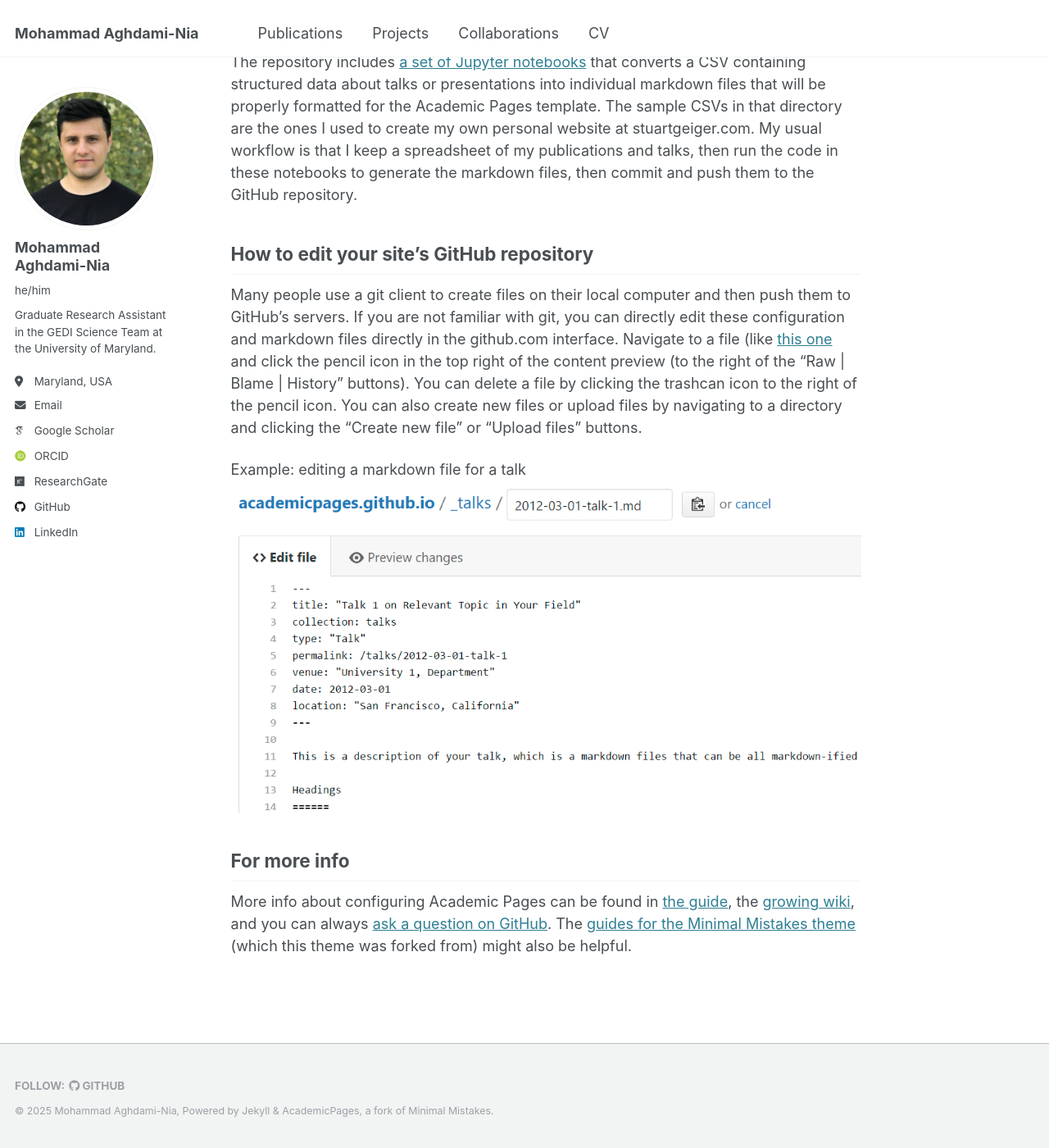
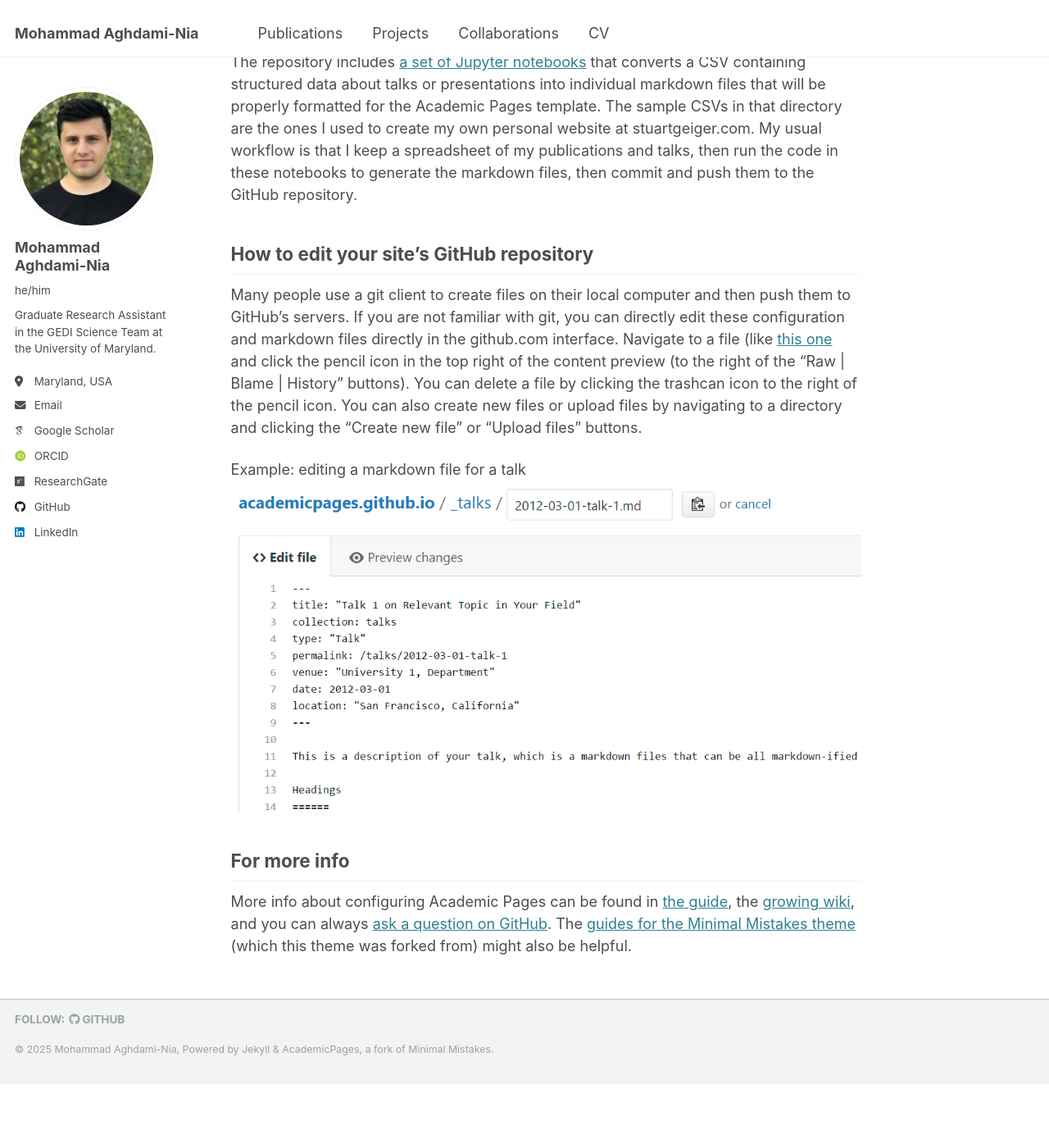
Before and after one commit to mo-agh/mo-agh.github.io, a Jekyll site: the page built from _pages/about.md, in a window 1280 px wide and 1400 px high, scrolled down 1901 px. Shown: the whole window at 82% size. Built offline with Jekyll 4.4.1, drawn with Linux system fonts in a browser that asks for light colours; some web fonts are replaced; after the commit the page ends 3223 px from its top, so only the background shows below that.

Commit message:
Update _footer.scss

```diff
--- a/_sass/layout/_footer.scss
+++ b/_sass/layout/_footer.scss
@@ -2,38 +2,38 @@
    FOOTER
    ========================================================================== */
 
+/* Ensure html and body take up full height */
 html, body {
-  height: 100%; /* Ensure the html and body take up the full height of the viewport */
+  height: 100%;
   margin: 0;
   padding: 0;
 }
 
+/* Flexbox layout for body */
 body {
   display: flex;
-  flex-direction: column; /* Stack children vertically */
+  flex-direction: column;
 }
 
+/* Main content grows to fill remaining space */
 .page__content {
-  flex: 1; /* Allow the content to grow and take up remaining space */
+  flex: 1;
 }
 
+/* Footer styles */
 .page__footer {
   width: 100%;
-  margin-top: 3em;
+  margin-top: auto; /* Push footer to the bottom */
   color: mix(#fff, $gray, 25%);
-  -webkit-animation: intro 0.3s both;
-          animation: intro 0.3s both;
-  -webkit-animation-delay: 0.45s;
-          animation-delay: 0.45s;
   background-color: $lighter-gray;
   border-top: 1px solid $light-gray;
+  padding: 0.5em 0; /* Reduced padding for a compact footer */
 
   footer {
     margin-left: auto;
     margin-right: auto;
-    margin-top: 2em;
     max-width: 100%;
-    padding: 0 1em 2em;
+    padding: 0 1em 1em; /* Reduced bottom padding */
 
     @include breakpoint($x-large) {
       max-width: $x-large;
@@ -60,6 +60,8 @@
 .page__footer-copyright {
   font-family: $global-font-family;
   font-size: $type-size-7;
+  margin: 0; /* Remove default margin */
+  padding: 0.5em 0; /* Adjust padding */
 }
 
 .page__footer-follow {
```
